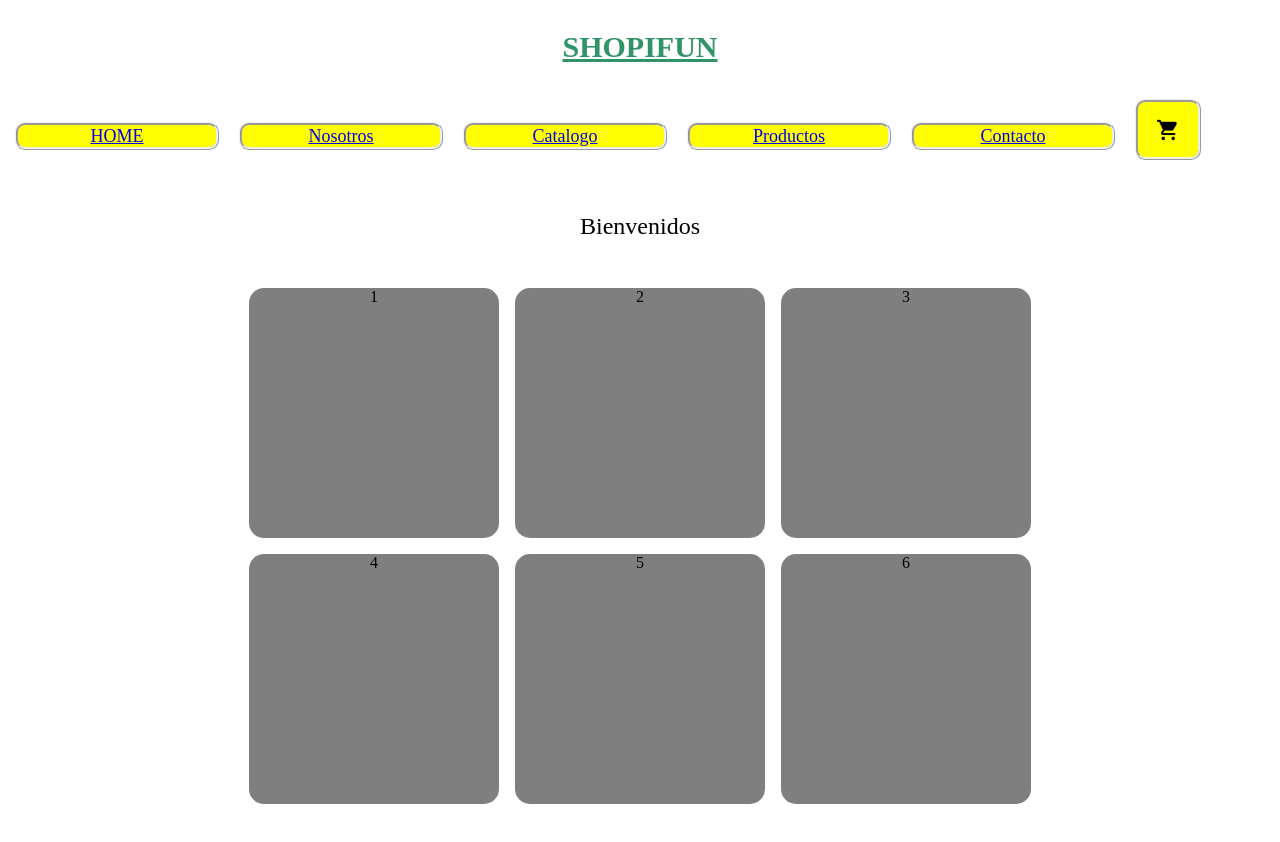
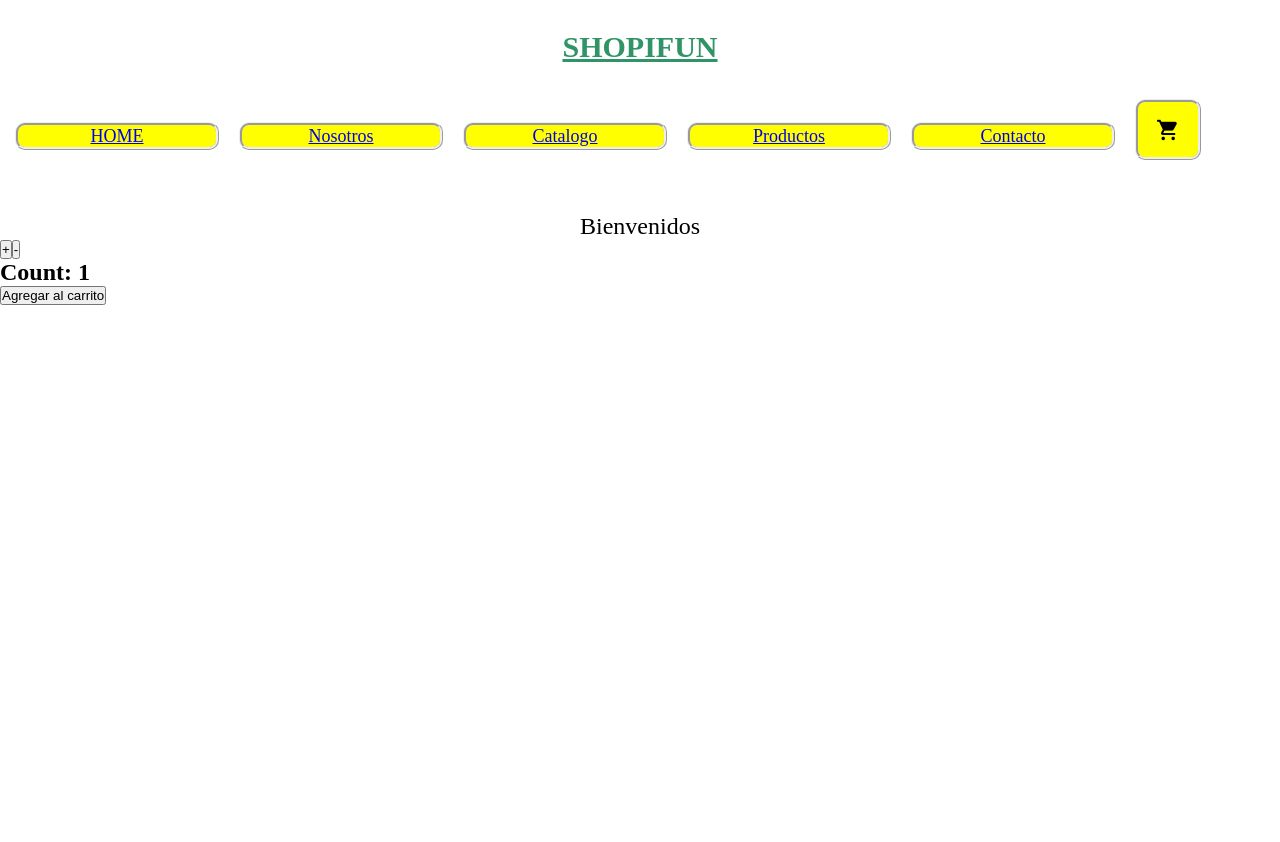
Before and after one commit to Mauroboto/mauro-bottone, a React (Create React App) app: page / in a window 1280 px wide. Shown: the top 842 px of the page. After the commit the page ends 800 px from the top, so only its background shows below. Built offline with nearby package versions, Linux system fonts and the light colour scheme.

Commit message:
Desafio MAP

```diff
--- a/package.json
+++ b/package.json
@@ -8,6 +8,7 @@
     "@testing-library/user-event": "^13.5.0",
     "react": "^18.2.0",
     "react-dom": "^18.2.0",
+    "react-router-dom": "^6.3.0",
     "react-scripts": "5.0.1",
     "web-vitals": "^2.1.4"
   },
--- a/src/App.js
+++ b/src/App.js
@@ -1,21 +1,34 @@
 import React from 'react'
 import NavBar from './Components/NavBar/NavBar'
-import ItemListConteiner from './Components/ItemListConteiner/ItemListConteiner';
+import { ItemListConteiner } from './Components/ItemListConteiner/ItemListConteiner';
+import ItemCounter from './Components/ItemCounter/ItemCounter';
+import ItemList from './Components/ItemList/ItemList';
+import Item from './Components/Item/Item';
+import { BrowserRouter } from 'react-router-dom';
 
 
 
 const App = () => {
+  const OnAdd = ()=>{
+    console.log('clg de funcion OnAdd')
+  };
 
   return (
 
-        <>
-
+        <BrowserRouter>
           <NavBar/>
-          <ItemListConteiner Saludo = "Bienvenidos"/>
-        </>
+          <ItemListConteiner Saludo = "Bienvenidos">
+            <ItemList>
+              <Item/>
+            </ItemList>
+          </ItemListConteiner>
+          <ItemCounter stock={10} initial={1} OnAdd={OnAdd}/>
 
 
-  )
-}
+        </BrowserRouter>
+
+
+  )}
+
 
 export default App;
--- /dev/null
+++ b/src/Components/Item/Item.jsx
@@ -0,0 +1,29 @@
+import React from 'react'
+
+const Item = () => {
+ /*  title,
+  price ,
+  stock,
+  desc,
+  category,
+  imagen
+ */
+
+
+  return (
+    <p>Hola</p>
+
+   /*  <Item><div className='tarjeta'>
+      <section>{imagen}</section>
+      <title>{title}</title>
+      <p>{desc}</p>
+      <h3>{category}</h3>
+      <h3>{price}</h3>
+
+
+
+      </div></Item> */
+  )
+}
+
+export default Item
--- /dev/null
+++ b/src/Components/ItemCounter/ItemCounter.css
@@ -0,0 +1,4 @@
+*{
+    padding: 0;
+    margin: 0;
+}
--- /dev/null
+++ b/src/Components/ItemCounter/ItemCounter.jsx
@@ -0,0 +1,28 @@
+import React, {useState} from 'react'
+
+
+ const ItemCounter = ({stock, initial, OnAdd}) => {
+
+   const [Counter, setCounter] = useState (initial);
+
+  const suma = () =>{
+    Counter < stock && setCounter (Counter + 1);
+  };
+
+  const restar = () =>{
+    Counter > initial && setCounter (Counter - 1);
+
+  };
+  return (
+    <div>
+      <button onClick={suma}>+</button>
+      <button onClick={restar}>-</button>
+      <h2>Count: {Counter}</h2>
+      <button onClick={OnAdd}> Agregar al carrito </button>
+    </div>
+  )
+}
+
+export default ItemCounter
+
+// 01:57 desafio
--- /dev/null
+++ b/src/Components/ItemList/ItemList.jsx
@@ -0,0 +1,23 @@
+import React from 'react'
+import Item from '../Item/Item'
+
+const ItemList = ({Items}) => {
+
+  return (
+    <div key={Items.id}>{
+      Items.map(item=> <item title={item.title} price={item.price} stock={item.stock}
+        desc={item.desc} cat={item.category}
+        img={item.imagen} />)
+
+      }</div>
+
+  )
+}
+
+export default ItemList
+
+/*
+
+<Item key={Item.id} title={Item.title} price={Item.price} stock={Item.stock}
+desc={Item.desc} cat={Item.category}
+img={Item.imagen} /> */
--- a/src/Components/ItemListConteiner/ItemListConteiner.css
+++ b/src/Components/ItemListConteiner/ItemListConteiner.css
@@ -22,5 +22,8 @@
 .contenedorHijo {
   background-color: rgba(0, 0, 0, 0.5);
   border-radius: 15px;
-  text-align: center;
+  display: flex;
+  align-items: center;
+  justify-content: center;
+
 }
--- a/src/Components/ItemListConteiner/ItemListConteiner.jsx
+++ b/src/Components/ItemListConteiner/ItemListConteiner.jsx
@@ -1,23 +1,30 @@
-import '../ItemListConteiner/ItemListConteiner.css'
+import { useEffect, useState } from "react";
+import ItemList from "../ItemList/ItemList";
+import "../ItemListConteiner/ItemListConteiner.css";
+import { products } from "../Mock/Products";
 
-const ItemListConteiner = (props) => {
+export const ItemListConteiner = (props) => {
 
+  const [Items, setItems] = useState([]);
 
-    return(
-        <>
-            <p className='titulo'>{props.Saludo}</p>
-            <div className='contenedorPadre'>
-                <div className='contenedorHijo'>1</div>
-                <div className='contenedorHijo'>2</div>
-                <div className='contenedorHijo'>3</div>
-                <div className='contenedorHijo'>4</div>
-                <div className='contenedorHijo'>5</div>
-                <div className='contenedorHijo'>6</div>
+  useEffect(()=>{
+    const getProducts = new Promise ((res, rej)=>{
+      setTimeout(()=>{
+        res(products);
+      }, 2000);
+    });
+      getProducts
+      .then((products) => {setItems(products);
+      })
+      .catch((error) =>{console.log(error);
+      })
+  }, [])
 
-            </div>
-        </>
+  return (
+    <>
+      <p className="titulo">{props.Saludo}</p>
+      <ItemList Items={Items}/>
 
-    )
+    </>
+  );
 }
-
-export default ItemListConteiner;
--- /dev/null
+++ b/src/Components/Mock/Products.js
@@ -0,0 +1,32 @@
+export const products = [
+    {
+        id: 1,
+        title: 'Aceite de oliva, 500ml',
+        price: 500,
+        stock: 50,
+        desc: 'Oliva extra virgen, prensado en frio',
+        category: 'Alimentos',
+        imagen: <img src="https://cdn.pixabay.com/photo/2015/10/02/15/59/olive-oil-968657__340.jpg" alt="" />
+
+    },
+    {
+        id: 2,
+        title: 'Frutillas por kilo',
+        price: 300,
+        stock: 30,
+        desc: 'Frutillas 100% organicas',
+        category: 'Frutas',
+        imagen: <img src="https://cdn.pixabay.com/photo/2017/11/18/17/09/strawberries-2960533__340.jpg" alt="" />
+
+    },
+    {
+        id: 3,
+        title: 'Pan de masa madre',
+        price: '200',
+        stock: 20,
+        desc: '100% masa madre, fermentado en frio',
+        category: 'Panaderia',
+        imagen: <img src="https://cdn.pixabay.com/photo/2017/04/01/12/36/bread-2193537__340.jpg" alt="" />
+    },
+
+]
--- a/src/Components/NavBar/CartWidget.jsx
+++ b/src/Components/NavBar/CartWidget.jsx
@@ -2,7 +2,7 @@ import React from 'react'
 
 const CartWidget = () => {
   return (
-  <span class="material-symbols-outlined">shopping_cart</span>
+  <span className="material-symbols-outlined">shopping_cart</span>
   )
 }
 
--- a/src/Components/NavBar/NavBar.jsx
+++ b/src/Components/NavBar/NavBar.jsx
@@ -6,6 +6,7 @@ const NavBar = () => {
     <section>
       <div>
         <h1>
+
           <strong>SHOPIFUN</strong>
         </h1>
       </div>
```
Also changed, not shown: 1 other file (tests, documents, lock files or other folders).
